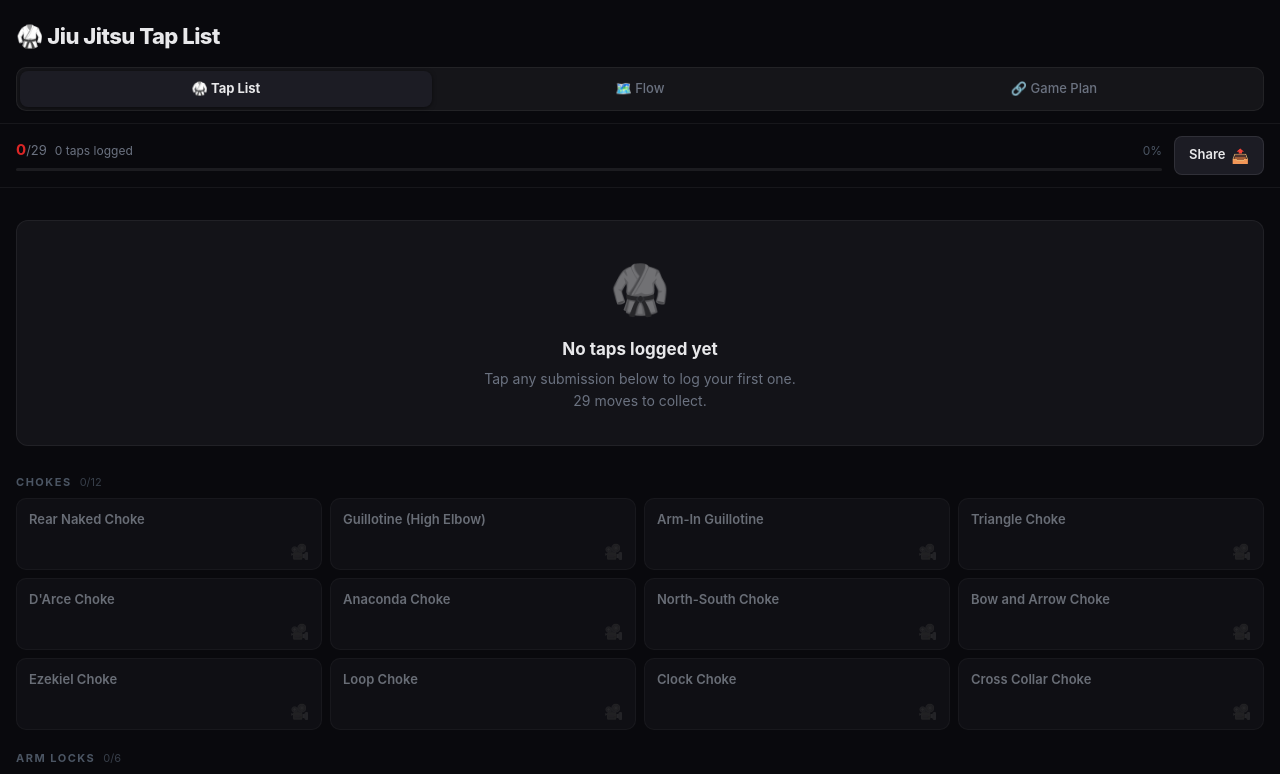
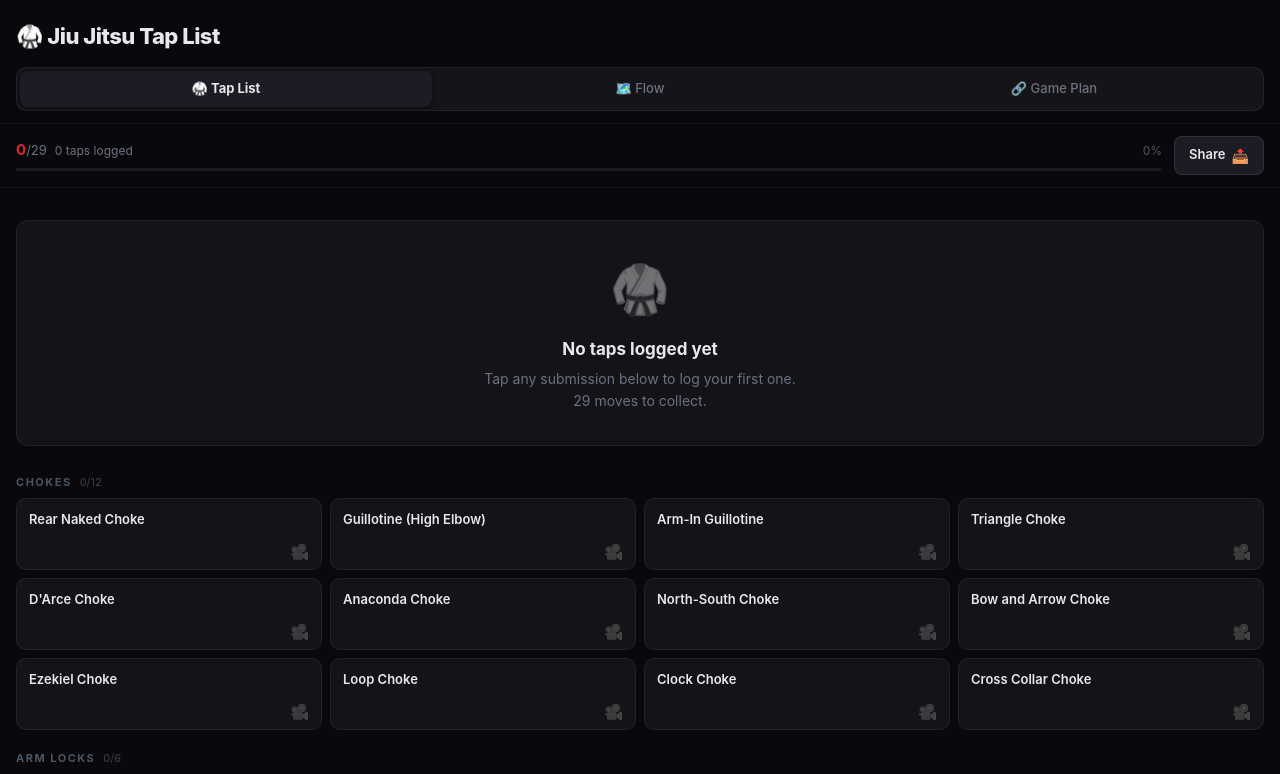
Before and after one commit to Top-Choice-Lawn-Care/tap-list, a Next.js app: page / in a window 1280 px wide. Shown: the top 774 px of the page. Built offline with nearby package versions, Linux system fonts and the light colour scheme.

Commit message:
Fix: card contrast — full opacity, bright text, readable YouTube icon

```diff
--- a/app/page.tsx
+++ b/app/page.tsx
@@ -567,7 +567,7 @@ export default function Home() {
                             display: "flex",
                             flexDirection: "column",
                             justifyContent: "space-between",
-                            opacity: collected ? 1 : 0.65,
+                            opacity: 1,
                           }}
                         >
                           {collected && (
@@ -590,7 +590,7 @@ export default function Home() {
                           <div style={{
                             fontSize: "13px",
                             fontWeight: 600,
-                            color: collected ? T.textPrimary : T.textSecondary,
+                            color: T.textPrimary,
                             lineHeight: "1.35",
                             paddingRight: collected ? "28px" : "0",
                           }}>
@@ -603,7 +603,7 @@ export default function Home() {
                               target="_blank"
                               rel="noopener noreferrer"
                               onClick={(e) => e.stopPropagation()}
-                              style={{ fontSize: "15px", opacity: 0.45, textDecoration: "none", lineHeight: 1 }}
+                              style={{ fontSize: "15px", opacity: 0.7, textDecoration: "none", lineHeight: 1 }}
                               title={`Watch ${sub.name} tutorial`}
                             >
                               🎥
```
